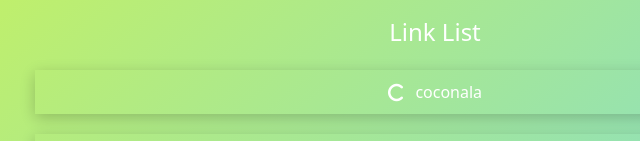
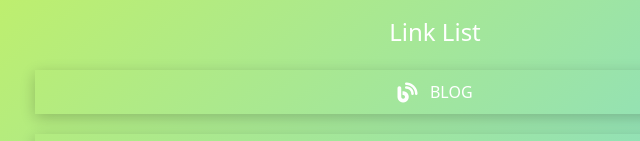
Before and after one commit to uka-web-2020/link-list, a website: page index.html in a window 1280 px wide. Shown: the part 659-800 px from the top of the page, 205-845 px from the left. Drawn offline with nearby package versions, Linux system fonts and the light colour scheme.

Commit message:
coconala Comments Out

```diff
--- a/index.html
+++ b/index.html
@@ -25,7 +25,7 @@
           </section>
           <section id="section-2" class="scroll-point">
             <h2>Link List</h2>
-            <a href="https://coconala.com/users/3207332" class="link-btn" target="_blank"><i class="mr-5 fa-solid fa-c fa-lg"></i>coconala</a>
+            <!-- <a href="https://coconala.com/users/3207332" class="link-btn" target="_blank"><i class="mr-5 fa-solid fa-c fa-lg"></i>coconala</a> -->
             <a href="https://uka-web-blog.com/" class="link-btn" target="_blank"><i class="mr-5 fa-solid fa-blog fa-lg"></i></i>BLOG</a>
             <a href="https://twitter.com/uka_web" class="link-btn" target="_blank"><i class="mr-5 fa-brands fa-twitter fa-lg"></i>Twitter</a>
             <!-- <a href="https://www.instagram.com/uka_web/" class="link-btn" target="_blank"><i class="mr-5 fa-brands fa-instagram fa-lg"></i>Instagram</a> -->
```
